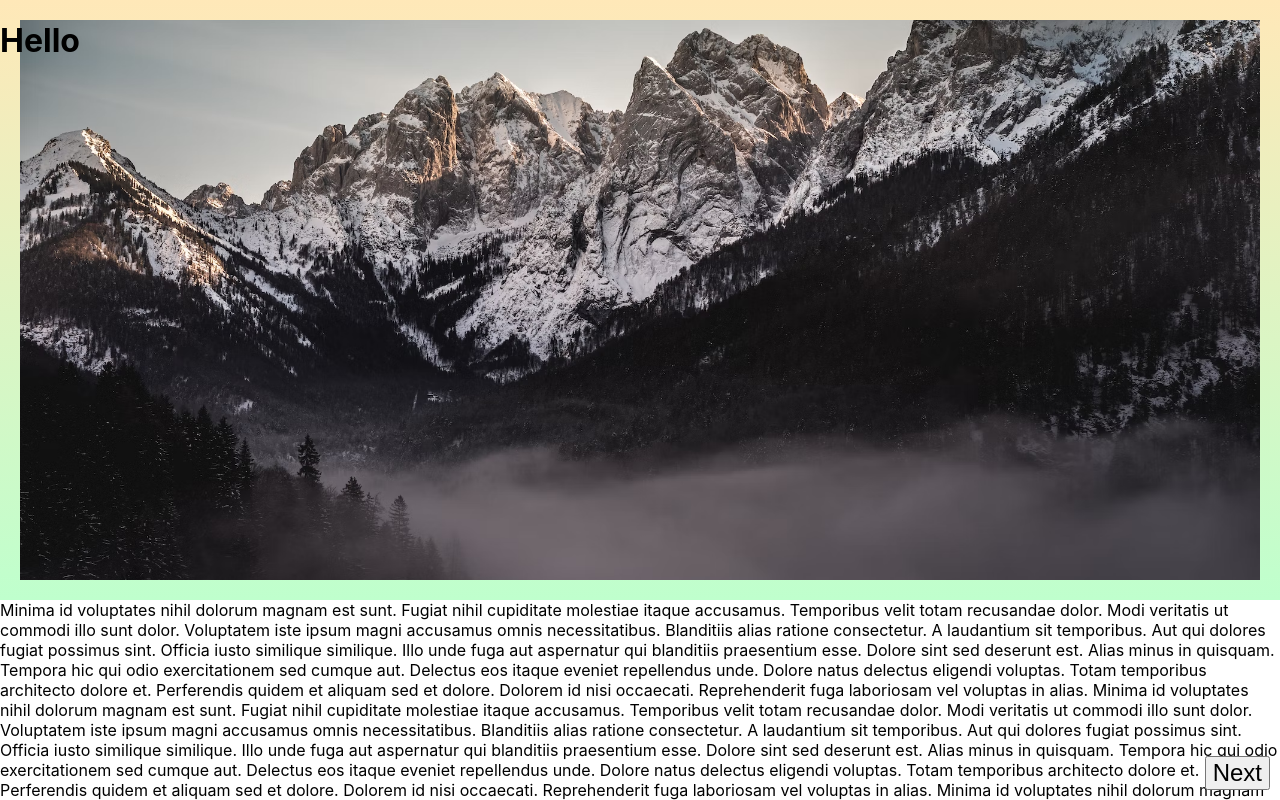
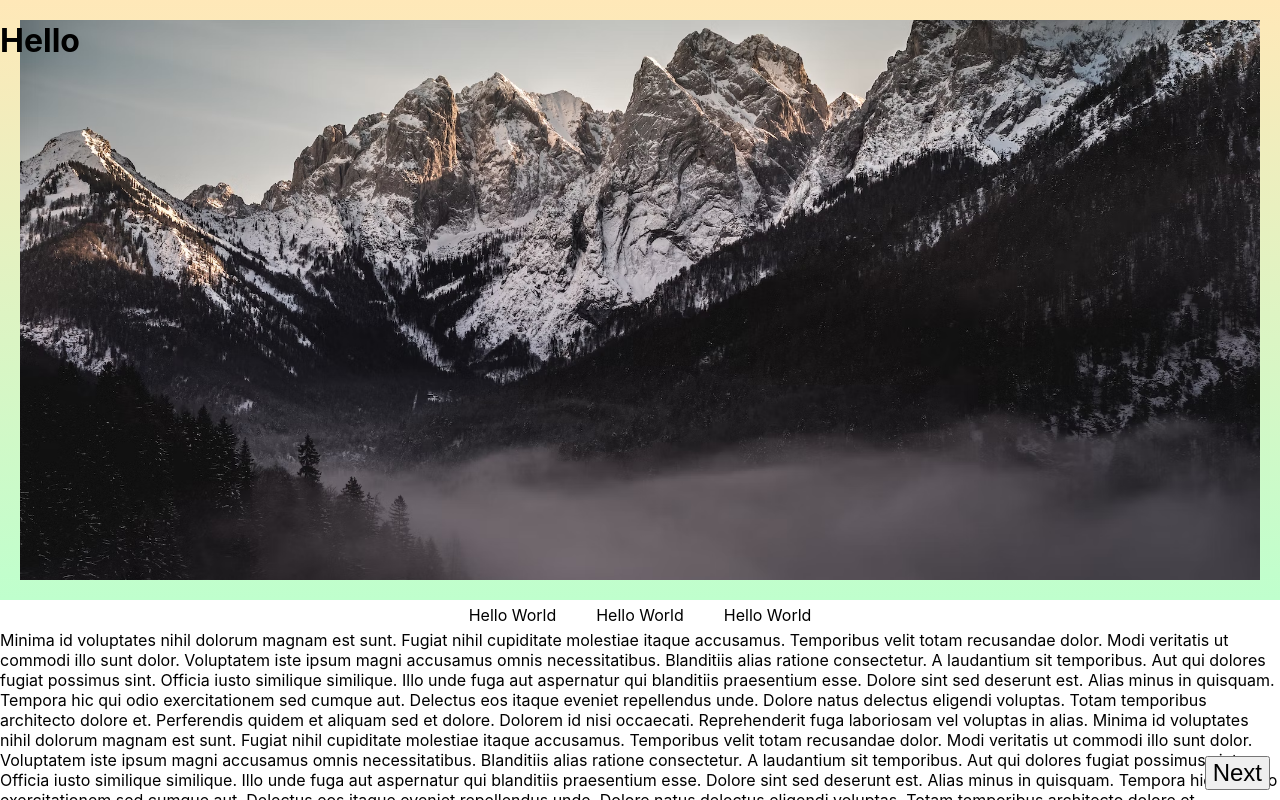
Before and after one commit to AradhyaKC/Resume, a React (Create React App) app in the folder resume-app/: page / in a window 1280 px wide. Shown: the top 800 px of the page. Built offline with nearby package versions, Linux system fonts and the light colour scheme.

Commit message:
finished asic sticky feature

```diff
--- a/resume-app/src/App.js
+++ b/resume-app/src/App.js
@@ -1,12 +1,16 @@
 import './App.css';
 import ImageComponent from './ImageComponent.js';
+import NavComponent from './NavComponent';
 
+
+// still need to make ImageComponent usable on larger screens and also picture tag srcset;
 function App() {
   return (
     <div className='App'>
-      <ImageComponent  >
+      <ImageComponent >
         <h1>Hello </h1>
       </ImageComponent>
+      <NavComponent></NavComponent>
       <div>
 
 
--- /dev/null
+++ b/resume-app/src/NavComponent.css
@@ -0,0 +1,12 @@
+.navbar{
+    display: flex;
+    flex-direction: row;
+    height: min-content;
+    justify-content: center;
+    background-color: white;
+    width: 100%;
+}
+
+.navbar>div{
+    margin: 5px 20px;
+}
--- /dev/null
+++ b/resume-app/src/NavComponent.js
@@ -0,0 +1,52 @@
+import { useEffect, useRef, useState } from "react";
+import "./NavComponent.css";
+
+function NavComponent(props){
+
+    var stickyHeight= useRef(0);
+    var tempVar =useRef(0);
+    const [navState,setNavState] = useState(()=>{
+        stickyHeight.current = document.querySelector(":root");
+        stickyHeight.current =getComputedStyle(stickyHeight.current).getPropertyValue("--sticky-height");
+        stickyHeight.current =stickyHeight.current.slice(0,stickyHeight.current.length-2);
+        stickyHeight.current= Number.parseFloat(stickyHeight.current);
+
+        let root = document.querySelector(":root");
+        tempVar.current =getComputedStyle(root).getPropertyValue("--image-compo-height");
+        tempVar.current = tempVar.current.slice(0,tempVar.current.length-2);
+        tempVar.current= Number.parseFloat(tempVar.current);
+        tempVar.current=tempVar.current *(window.innerHeight/100);
+        tempVar.current=tempVar.current-stickyHeight.current;
+
+        return {scrolled:false};
+    });
+
+    const handleScroll=(element)=>{
+        var scrolled=false;
+        if(window.scrollY>=tempVar.current)
+            scrolled=true;
+
+        return scrolled;
+    };
+
+    useEffect(()=>{
+        window.addEventListener('scroll',()=>{
+            setNavState((prevState)=>{
+                var newState = {...prevState};
+                newState.scrolled=handleScroll(document.querySelector('.sticky-bar'));
+                return newState;
+            });
+        })
+    },[]);
+
+    return (
+    <nav className="navbar" style={{position:(navState.scrolled?'fixed':"static"),
+        top:(navState.scrolled?`${stickyHeight.current}px`:'')} } >
+        <div>Hello World</div>
+        <div>Hello World</div>
+        <div>Hello World</div>
+    </nav>
+    );
+}
+
+export default NavComponent;
```
